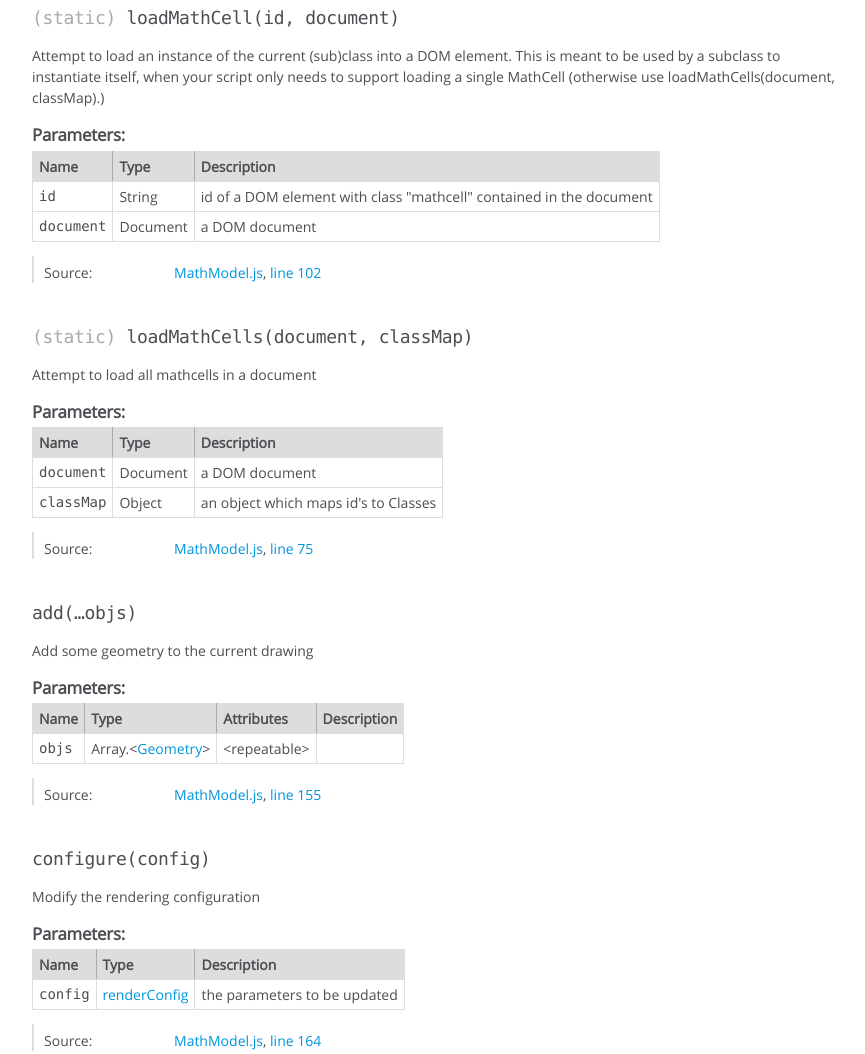
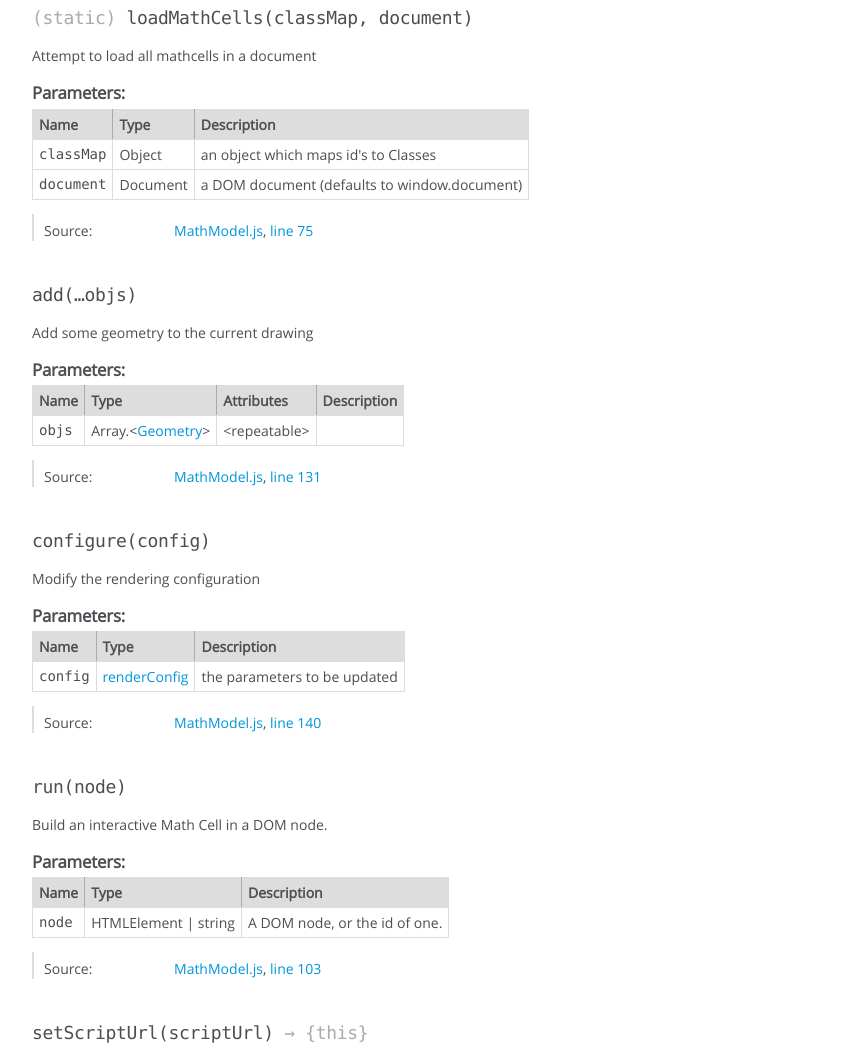
Before and after one commit to backstrap/mathmodel, a website: page docs/MathModel.html in a window 1280 px wide. Shown: the part 1158-2212 px from the top of the page, without its empty margins (0-865 px from the left). Drawn offline with Linux system fonts and the light colour scheme.

Commit message:
Re-order MathModel.loadMathCells() arg list.

```diff
--- a/docs/MathModel.html
+++ b/docs/MathModel.html
@@ -369,170 +369,7 @@
 
 
 
-    <h4 class="name" id=".loadMathCell"><span class="type-signature">(static) </span>loadMathCell<span class="signature">(id, document)</span><span class="type-signature"></span></h4>
-
-
-
-
-
-
-<div class="description">
-    Attempt to load an instance of the current (sub)class into a DOM element.
-This is meant to be used by a subclass to instantiate itself,
-when your script only needs to support loading a single MathCell
-(otherwise use loadMathCells(document, classMap).)
-</div>
-
-
-
-
-
-
-
-
-
-    <h5>Parameters:</h5>
-
-
-<table class="params">
-    <thead>
-    <tr>
-
-        <th>Name</th>
-
-
-        <th>Type</th>
-
-
-
-
-
-        <th class="last">Description</th>
-    </tr>
-    </thead>
-
-    <tbody>
-
-
-        <tr>
-
-                <td class="name"><code>id</code></td>
-
-
-            <td class="type">
-
-
-<span class="param-type">String</span>
-
-
-
-            </td>
-
-
-
-
-
-            <td class="description last">id of a DOM element with class "mathcell" contained in the document</td>
-        </tr>
-
-
-
-        <tr>
-
-                <td class="name"><code>document</code></td>
-
-
-            <td class="type">
-
-
-<span class="param-type">Document</span>
-
-
-
-            </td>
-
-
-
-
-
-            <td class="description last">a DOM document</td>
-        </tr>
-
-
-    </tbody>
-</table>
-
-
-
-
-
-
-<dl class="details">
-
-
-
-
-
-
-
-
-
-
-
-
-
-
-
-
-
-
-
-
-
-
-
-
-
-
-    <dt class="tag-source">Source:</dt>
-    <dd class="tag-source"><ul class="dummy"><li>
-        <a href="MathModel.js.html">MathModel.js</a>, <a href="MathModel.js.html#line102">line 102</a>
-    </li></ul></dd>
-
-
-
-
-
-
-
-</dl>
-
-
-
-
-
-
-
-
-
-
-
-
-
-
-
-
-
-
-
-
-
-
-
-
-
-
-    <h4 class="name" id=".loadMathCells"><span class="type-signature">(static) </span>loadMathCells<span class="signature">(document, classMap)</span><span class="type-signature"></span></h4>
+    <h4 class="name" id=".loadMathCells"><span class="type-signature">(static) </span>loadMathCells<span class="signature">(classMap, document)</span><span class="type-signature"></span></h4>
 
 
 
@@ -576,29 +413,6 @@ when your script only needs to support loading a single MathCell
 
         <tr>
 
-                <td class="name"><code>document</code></td>
-
-
-            <td class="type">
-
-
-<span class="param-type">Document</span>
-
-
-
-            </td>
-
-
-
-
-
-            <td class="description last">a DOM document</td>
-        </tr>
-
-
-
-        <tr>
-
                 <td class="name"><code>classMap</code></td>
 
 
@@ -616,6 +430,29 @@ when your script only needs to support loading a single MathCell
 
 
             <td class="description last">an object which maps id's to Classes</td>
+        </tr>
+
+
+
+        <tr>
+
+                <td class="name"><code>document</code></td>
+
+
+            <td class="type">
+
+
+<span class="param-type">Document</span>
+
+
+
+            </td>
+
+
+
+
+
+            <td class="description last">a DOM document (defaults to window.document)</td>
         </tr>
 
 
@@ -805,7 +642,7 @@ when your script only needs to support loading a single MathCell
 
     <dt class="tag-source">Source:</dt>
     <dd class="tag-source"><ul class="dummy"><li>
-        <a href="MathModel.js.html">MathModel.js</a>, <a href="MathModel.js.html#line155">line 155</a>
+        <a href="MathModel.js.html">MathModel.js</a>, <a href="MathModel.js.html#line131">line 131</a>
     </li></ul></dd>
 
 
@@ -942,7 +779,7 @@ when your script only needs to support loading a single MathCell
 
     <dt class="tag-source">Source:</dt>
     <dd class="tag-source"><ul class="dummy"><li>
-        <a href="MathModel.js.html">MathModel.js</a>, <a href="MathModel.js.html#line164">line 164</a>
+        <a href="MathModel.js.html">MathModel.js</a>, <a href="MathModel.js.html#line140">line 140</a>
     </li></ul></dd>
 
 
@@ -1082,7 +919,7 @@ when your script only needs to support loading a single MathCell
 
     <dt class="tag-source">Source:</dt>
     <dd class="tag-source"><ul class="dummy"><li>
-        <a href="MathModel.js.html">MathModel.js</a>, <a href="MathModel.js.html#line127">line 127</a>
+        <a href="MathModel.js.html">MathModel.js</a>, <a href="MathModel.js.html#line103">line 103</a>
     </li></ul></dd>
 
 
@@ -1219,7 +1056,7 @@ when your script only needs to support loading a single MathCell
 
     <dt class="tag-source">Source:</dt>
     <dd class="tag-source"><ul class="dummy"><li>
-        <a href="MathModel.js.html">MathModel.js</a>, <a href="MathModel.js.html#line174">line 174</a>
+        <a href="MathModel.js.html">MathModel.js</a>, <a href="MathModel.js.html#line150">line 150</a>
     </li></ul></dd>
 
 
@@ -1370,7 +1207,7 @@ when your script only needs to support loading a single MathCell
 
     <dt class="tag-source">Source:</dt>
     <dd class="tag-source"><ul class="dummy"><li>
-        <a href="MathModel.js.html">MathModel.js</a>, <a href="MathModel.js.html#line120">line 120</a>
+        <a href="MathModel.js.html">MathModel.js</a>, <a href="MathModel.js.html#line96">line 96</a>
     </li></ul></dd>
 
 
--- a/package.json
+++ b/package.json
@@ -1,6 +1,6 @@
 {
   "name": "@backstrap/mathmodel",
-  "version": "2.3.1",
+  "version": "3.0.0",
   "description": "3D modeling and display package built on MathCell and Three",
   "homepage": "https://backstrap.github.io/mathmodel/",
   "author": "Kevin Perry perry@princeton.edu",
```
Also changed, not shown: docs/MathModel.js.html (+2 -26 lines), src/MathModel.js (+2 -26 lines), 1 other file.
